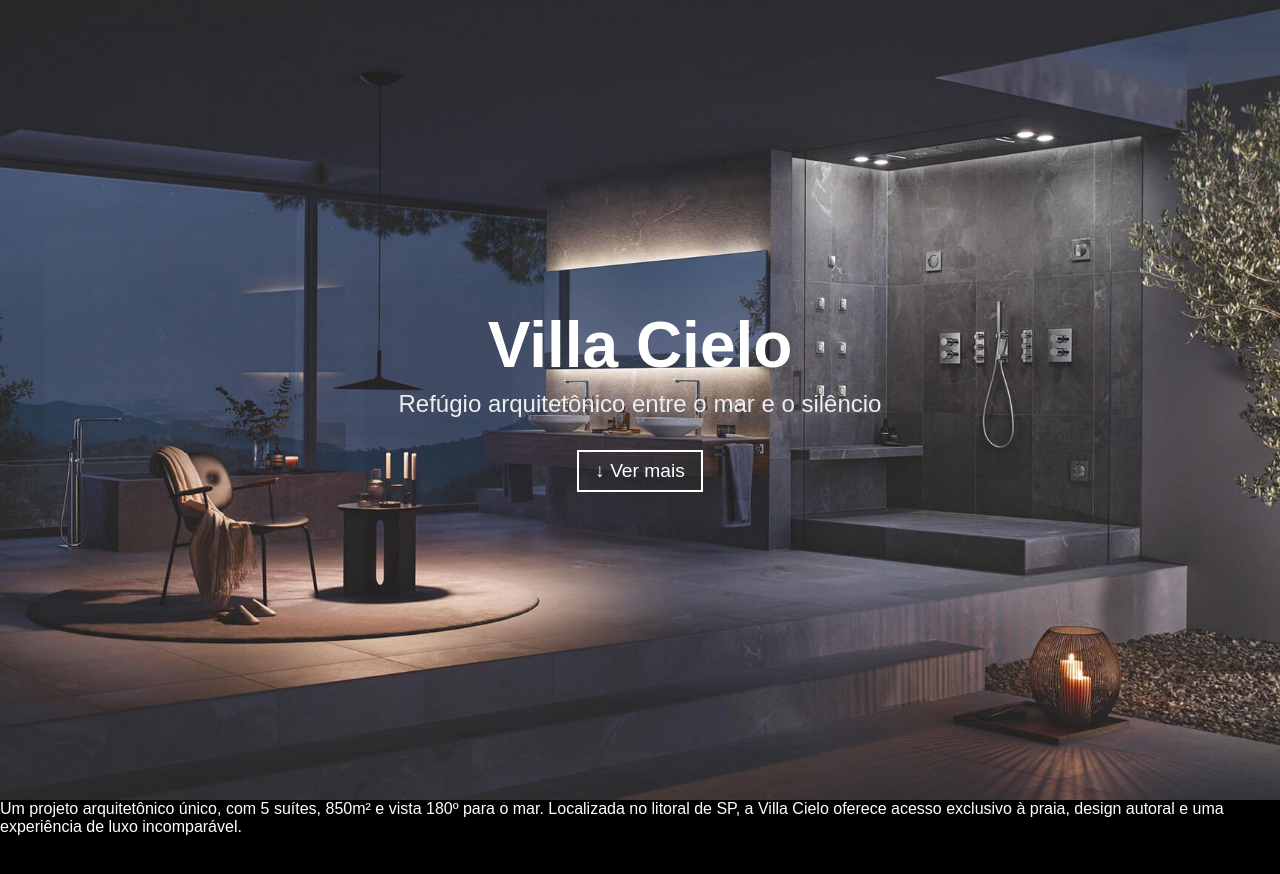
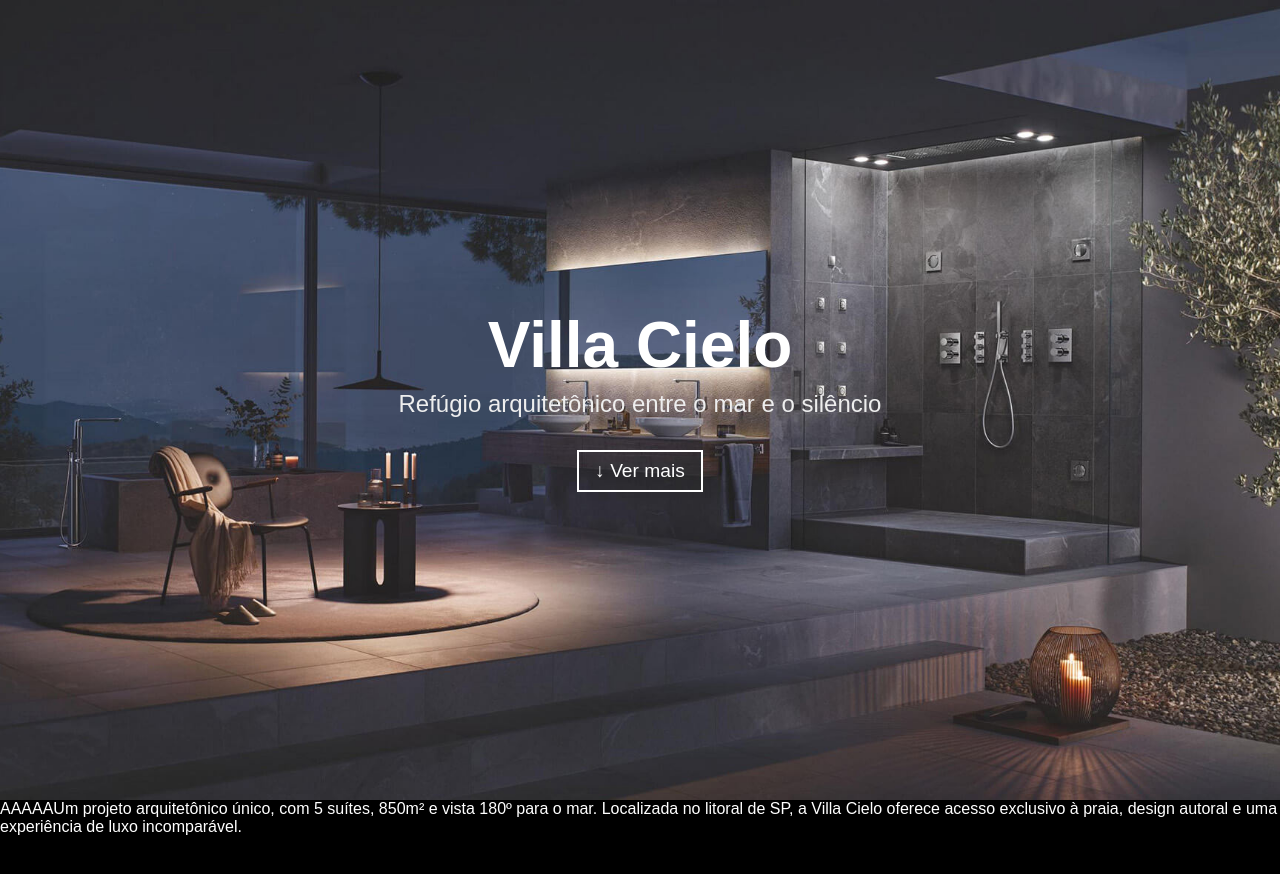
Before and after one commit to rodrigobondioli/meu-site-foda, a Nuxt app: page / in a window 1280 px wide. Shown: the top 874 px of the page. Built offline with nearby package versions, Linux system fonts and the light colour scheme.

Commit message:
teste visual de atualização

```diff
--- a/components/sobre.vue
+++ b/components/sobre.vue
@@ -6,7 +6,7 @@
     <p
       class="scroll-fade max-w-5xl text-[#151515] text-[clamp(2.5rem,5vw,4.5rem)] leading-tight text-center font-light"
     >
-      Um projeto arquitetônico único, com 5 suítes, 850m² e vista 180º para o mar.
+      AAAAAUm projeto arquitetônico único, com 5 suítes, 850m² e vista 180º para o mar.
       Localizada no litoral de SP, a Villa Cielo oferece acesso exclusivo à praia,
       design autoral e uma experiência de luxo incomparável.
     </p>
```
